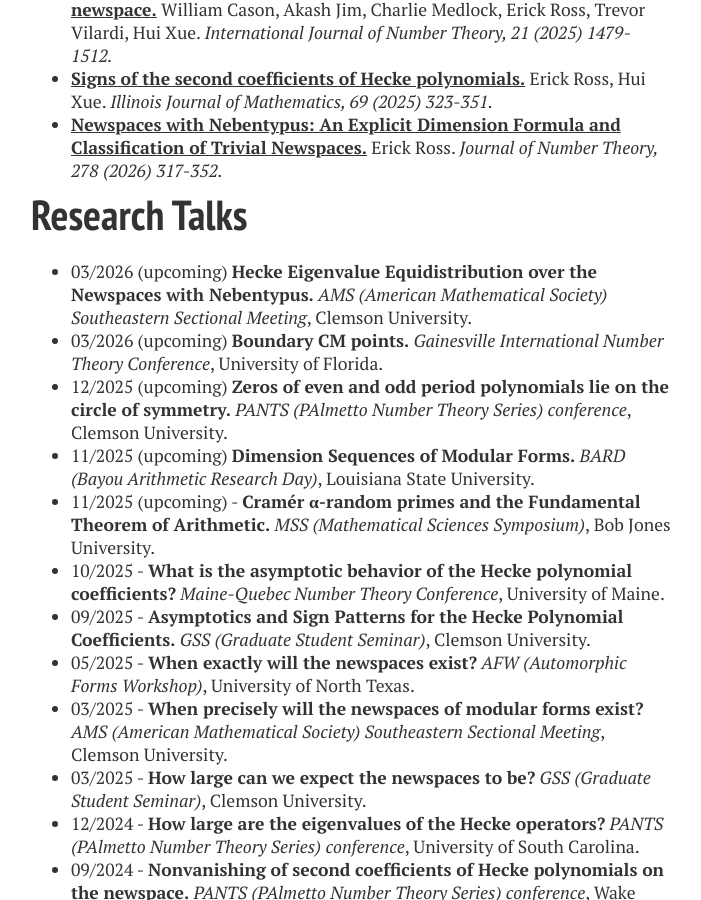
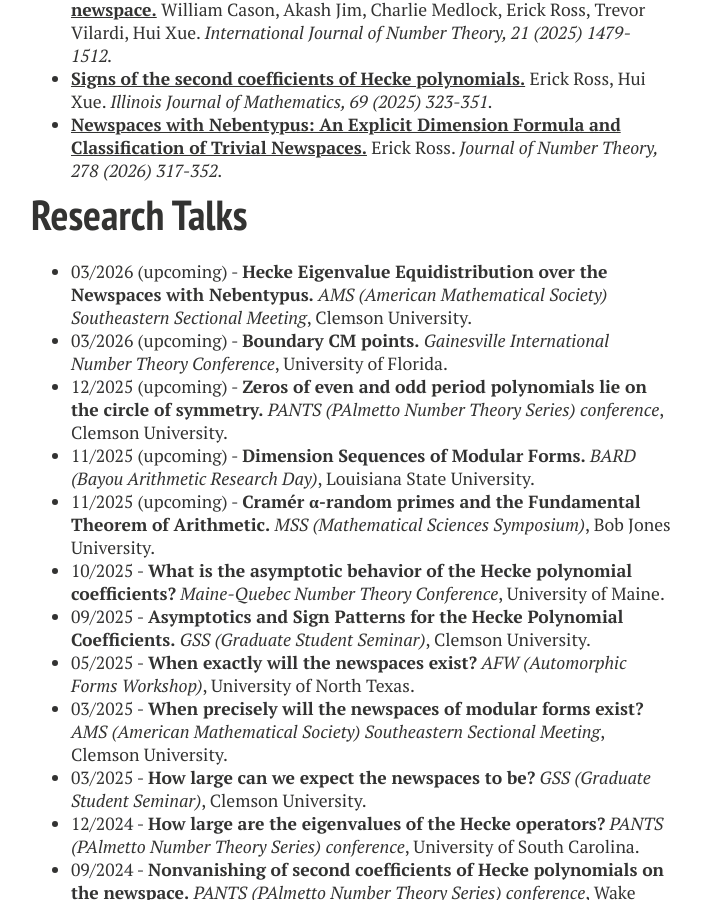
Before and after one commit to erick-ross/erick-ross.github.io, a Jekyll site: the page built from research.md, in a window 1280 px wide and 900 px high, scrolled down 798 px. Shown: the whole window, without its empty margins (289-990 px from the left). Built offline with Jekyll 4.4.1, drawn with Linux system fonts in a browser that asks for light colours; nearby versions of some CDN libraries.

Commit message:
updated CV

```diff
--- a/research.md
+++ b/research.md
@@ -25,10 +25,10 @@ layout: page
 
 
 # Research Talks
-- 03/2026 (upcoming) **Hecke Eigenvalue Equidistribution over the Newspaces with Nebentypus.** *AMS (American Mathematical Society) Southeastern Sectional Meeting*, Clemson University.
-- 03/2026 (upcoming) **Boundary CM points.** *Gainesville International Number Theory Conference*, University of Florida.
-- 12/2025 (upcoming) **Zeros of even and odd period polynomials lie on the circle of symmetry.** *PANTS (PAlmetto Number Theory Series) conference*, Clemson University.
-- 11/2025 (upcoming) **Dimension Sequences of Modular Forms.** *BARD (Bayou Arithmetic Research Day)*, Louisiana State University.
+- 03/2026 (upcoming) - **Hecke Eigenvalue Equidistribution over the Newspaces with Nebentypus.** *AMS (American Mathematical Society) Southeastern Sectional Meeting*, Clemson University.
+- 03/2026 (upcoming) - **Boundary CM points.** *Gainesville International Number Theory Conference*, University of Florida.
+- 12/2025 (upcoming) - **Zeros of even and odd period polynomials lie on the circle of symmetry.** *PANTS (PAlmetto Number Theory Series) conference*, Clemson University.
+- 11/2025 (upcoming) - **Dimension Sequences of Modular Forms.** *BARD (Bayou Arithmetic Research Day)*, Louisiana State University.
 - 11/2025 (upcoming) - **Cramér α-random primes and the Fundamental Theorem of Arithmetic.** *MSS (Mathematical Sciences Symposium)*, Bob Jones University.
 - 10/2025 - **What is the asymptotic behavior of the Hecke polynomial coefficients?** *Maine-Quebec Number Theory Conference*, University of Maine.
 - 09/2025 - **Asymptotics and Sign Patterns for the Hecke Polynomial Coefficients.** *GSS (Graduate Student Seminar)*, Clemson University.
```
Also changed, not shown: 1 other file.
